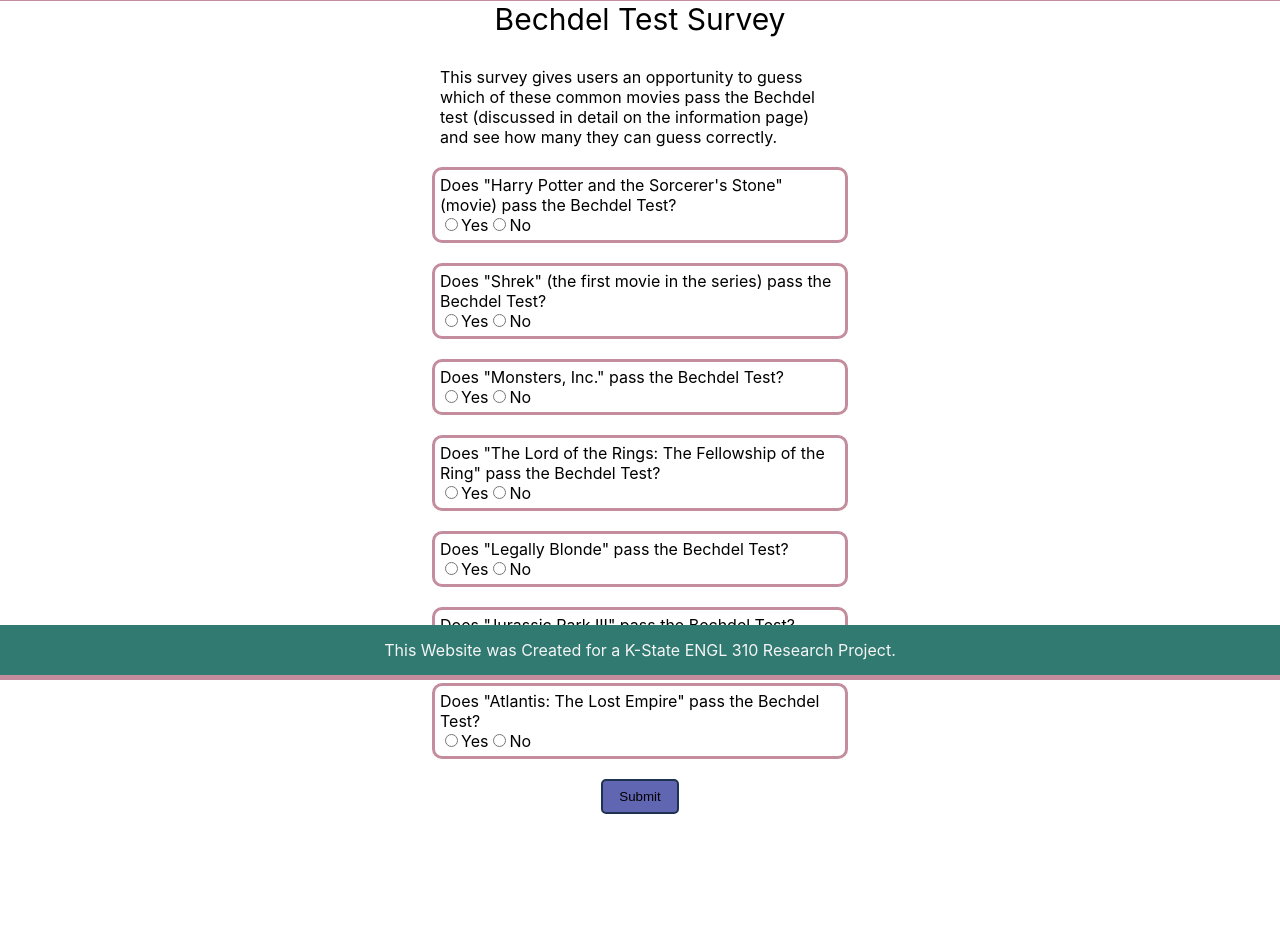
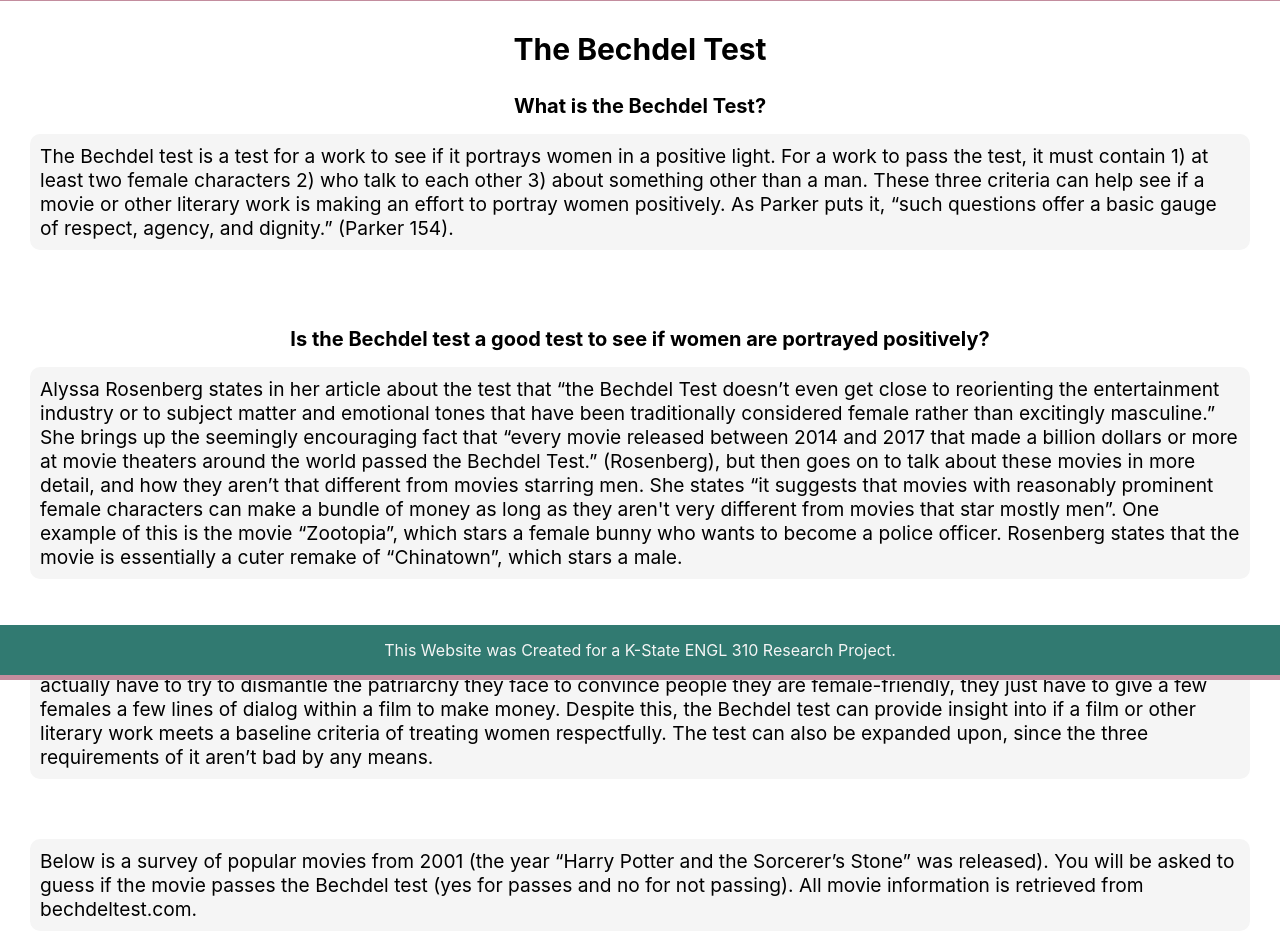
Before and after one commit to sdiener17/ENGL310_FinalProject, a React (Create React App) app: page /survey in a window 1280 px wide. Shown: the part 120-1072 px from the top of the page. Before the commit the page ends 994 px from the top, so only its background shows below. Built offline with nearby package versions, Linux system fonts and the light colour scheme.

Commit message:
Worked on survey and misc.

```diff
--- a/public/index.html
+++ b/public/index.html
@@ -24,7 +24,7 @@
       work correctly both with client-side routing and a non-root public URL.
       Learn how to configure a non-root public URL by running `npm run build`.
     -->
-    <title>React App</title>
+    <title>Feminist Critical Theory</title>
   </head>
   <body>
     <noscript>You need to enable JavaScript to run this app.</noscript>
--- a/src/components/surveyPage/SurveyPage.js
+++ b/src/components/surveyPage/SurveyPage.js
@@ -2,7 +2,10 @@
 import { Link, useNavigate } from "react-router-dom";
 import styled from "styled-components";
 import { questions } from "../../data/questions";
+import { surveypagedata } from "../../data/surveypagedata";
 import SurveyQuestion from "./SurveyQuestion";
+import TextOnlyCard from "../commonComponents/TextOnlyCard";
+
 
 const userAnswerData =
     {
@@ -68,10 +71,14 @@
 
      return(
         <PageWrapper>
-            <div className="surveyTitle">Bechdel Test Survey</div>
-            <div className="textStuff">This survey gives users an opportunity to guess which of these common movies pass
-                the Bechdel test (discussed in detail on the information page) and see how many they can guess correctly.
-            </div>
+            <h3>The Bechdel Test</h3>
+            <h1>What is the Bechdel Test?</h1>
+            <TextOnlyCard text={surveypagedata.text1}/>
+            <h1>Is the Bechdel test a good test to see if women are portrayed positively?</h1>
+            <TextOnlyCard text={surveypagedata.text2}/>
+            <TextOnlyCard text={surveypagedata.text3}/>
+            <TextOnlyCard text={surveypagedata.text4}/>
+            <h3>Bechdel Test Survey</h3>
             <SurveyQuestion questionText={questions[0].questionText} setRadioValue={setRadioValueQ1} nameOfGroup="group1"/>
             <SurveyQuestion questionText={questions[1].questionText} setRadioValue={setRadioValueQ2} nameOfGroup="group2"/>
             <SurveyQuestion questionText={questions[2].questionText} setRadioValue={setRadioValueQ3} nameOfGroup="group3"/>
@@ -121,4 +128,11 @@
     .errorDiv{
         color:red;
     }
+    h3{
+        font-size:30px;
+        margin-bottom:10px;
+    }
+    h1{
+        font-size:20px;
+    }
 `;
--- /dev/null
+++ b/src/data/surveypagedata.js
@@ -0,0 +1,23 @@
+export const surveypagedata = {
+    text1:`The Bechdel test is a test for a work to see if it portrays women in a positive light. For a work to pass the test,
+        it must contain 1) at least two female characters 2) who talk to each other 3) about something other than a man. These
+        three criteria can help see if a movie or other literary work is making an effort to portray women positively. As Parker
+        puts it, “such questions offer a basic gauge of respect, agency, and dignity.” (Parker 154).`,
+    text2:`Alyssa Rosenberg states in her article about the test that “the Bechdel Test doesn’t even get close to reorienting the
+        entertainment industry or to subject matter and emotional tones that have been traditionally considered female rather than
+        excitingly masculine.” She brings up the seemingly encouraging fact that “every movie released between 2014 and 2017 that
+        made a billion dollars or more at movie theaters around the world passed the Bechdel Test.” (Rosenberg), but then goes on
+        to talk about these movies in more detail, and how they aren’t that different from movies starring men. She states “it
+        suggests that movies with reasonably prominent female characters can make a bundle of money as long as they aren't very
+        different from movies that star mostly men”. One example of this is the movie “Zootopia”, which stars a female bunny who
+        wants to become a police officer. Rosenberg states that the movie is essentially a cuter remake of “Chinatown”, which stars
+        a male.`,
+    text3:`The Bechdel test is a very low bar, and it’s clear that passing it is causing Hollywood to have great success. Hollywood
+        doesn’t actually have to try to dismantle the patriarchy they face to convince people they are female-friendly, they just
+        have to give a few females a few lines of dialog within a film to make money. Despite this, the Bechdel test can provide
+        insight into if a film or other literary work meets a baseline criteria of treating women respectfully. The test can also
+        be expanded upon, since the three requirements of it aren’t bad by any means.`,
+    text4:`Below is a survey of popular movies from 2001 (the year “Harry Potter and the Sorcerer’s Stone” was released).
+        You will be asked to guess if the movie passes the Bechdel test (yes for passes and no for not passing). All movie
+        information is retrieved from bechdeltest.com.`
+}
```
Also changed, not shown: 1 other file (tests, documents, lock files or other folders).
